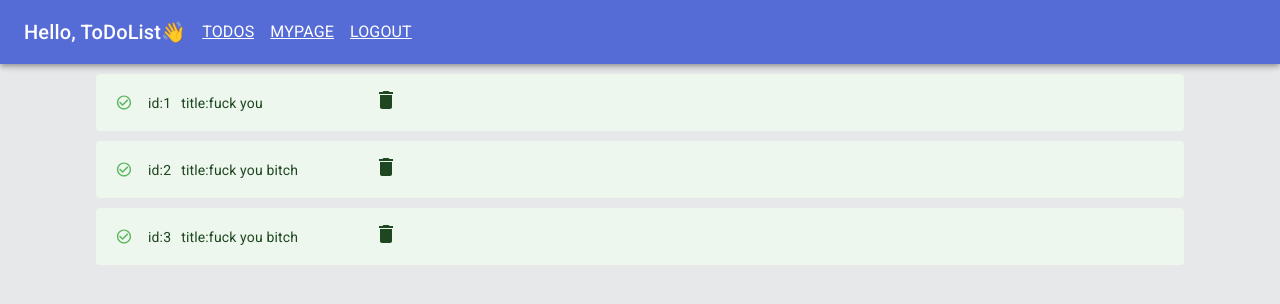
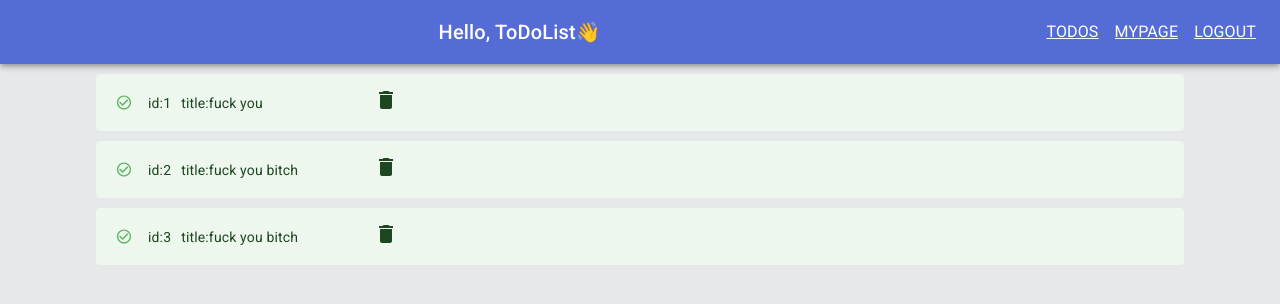
Before and after one commit to yuyaamano23/next_todo_api, a Next.js app: page / in a window 1280 px wide. Shown: the top 304 px of the page. Built offline with nearby package versions, Linux system fonts and the light colour scheme.

Commit message:
navbarpadding

```diff
--- a/src/components/UIkit/NavBar.tsx
+++ b/src/components/UIkit/NavBar.tsx
@@ -31,6 +31,7 @@ const useStyles = makeStyles((theme: Theme) =>
   createStyles({
     root: {
       display: 'flex',
+      textAlign: 'center',
     },
     drawer: {
       [theme.breakpoints.up('sm')]: {
@@ -39,7 +40,7 @@ const useStyles = makeStyles((theme: Theme) =>
       },
     },
     menuButton: {
-      marginRight: theme.spacing(2),
+      // marginRight: theme.spacing(2),
       [theme.breakpoints.up('sm')]: {
         display: 'none',
       },
@@ -142,7 +143,13 @@ const NavBar: React.FC<Props> = (props) => {
           >
             <MenuIcon />
           </IconButton>
-          <Typography variant="h6" noWrap>
+          <Typography
+            variant="h6"
+            style={{
+              margin: '0 auto',
+              paddingRight: '15px',
+            }}
+          >
             Hello, ToDoList👋
           </Typography>
           {MENU_LIST.map(({ title, href }) => {
```
